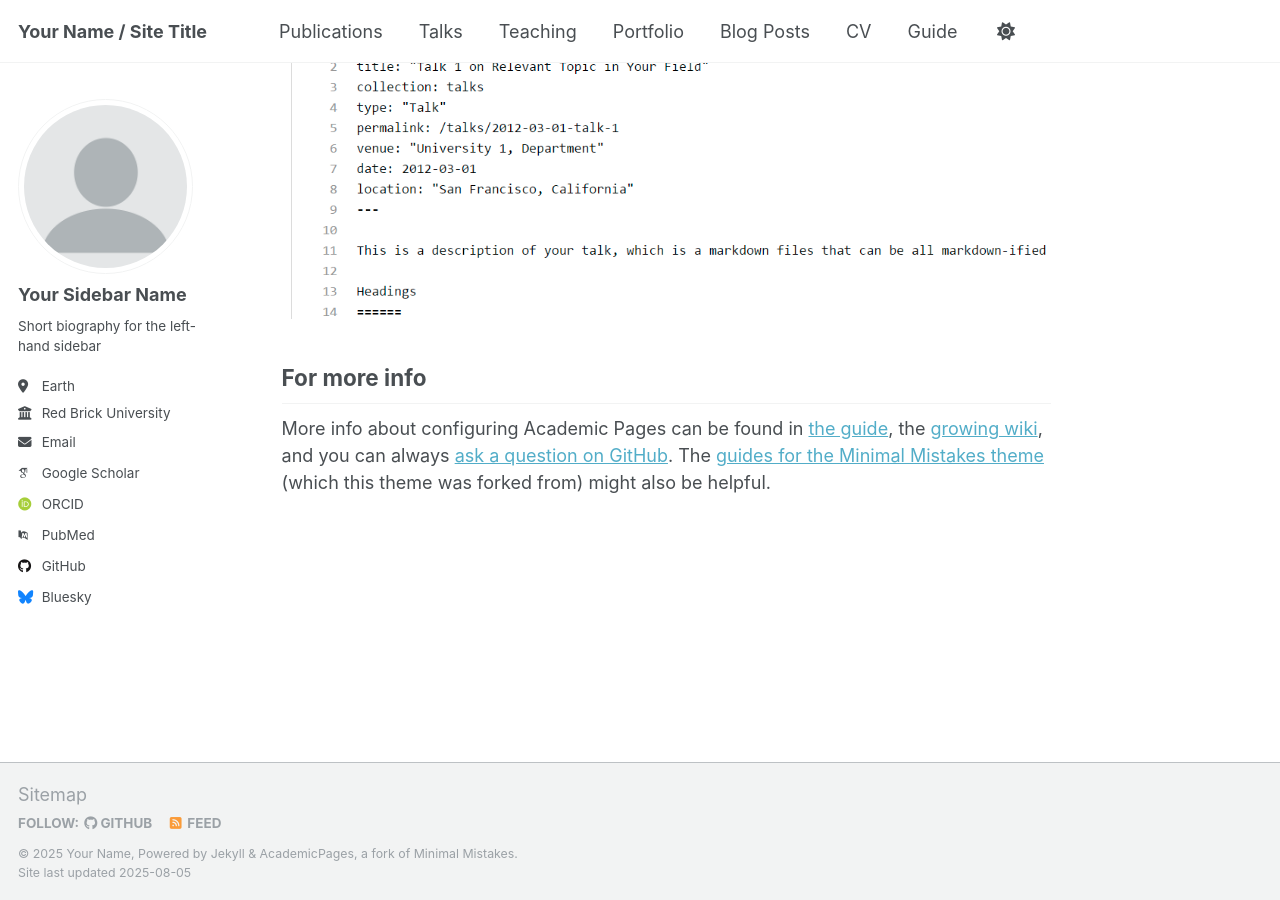
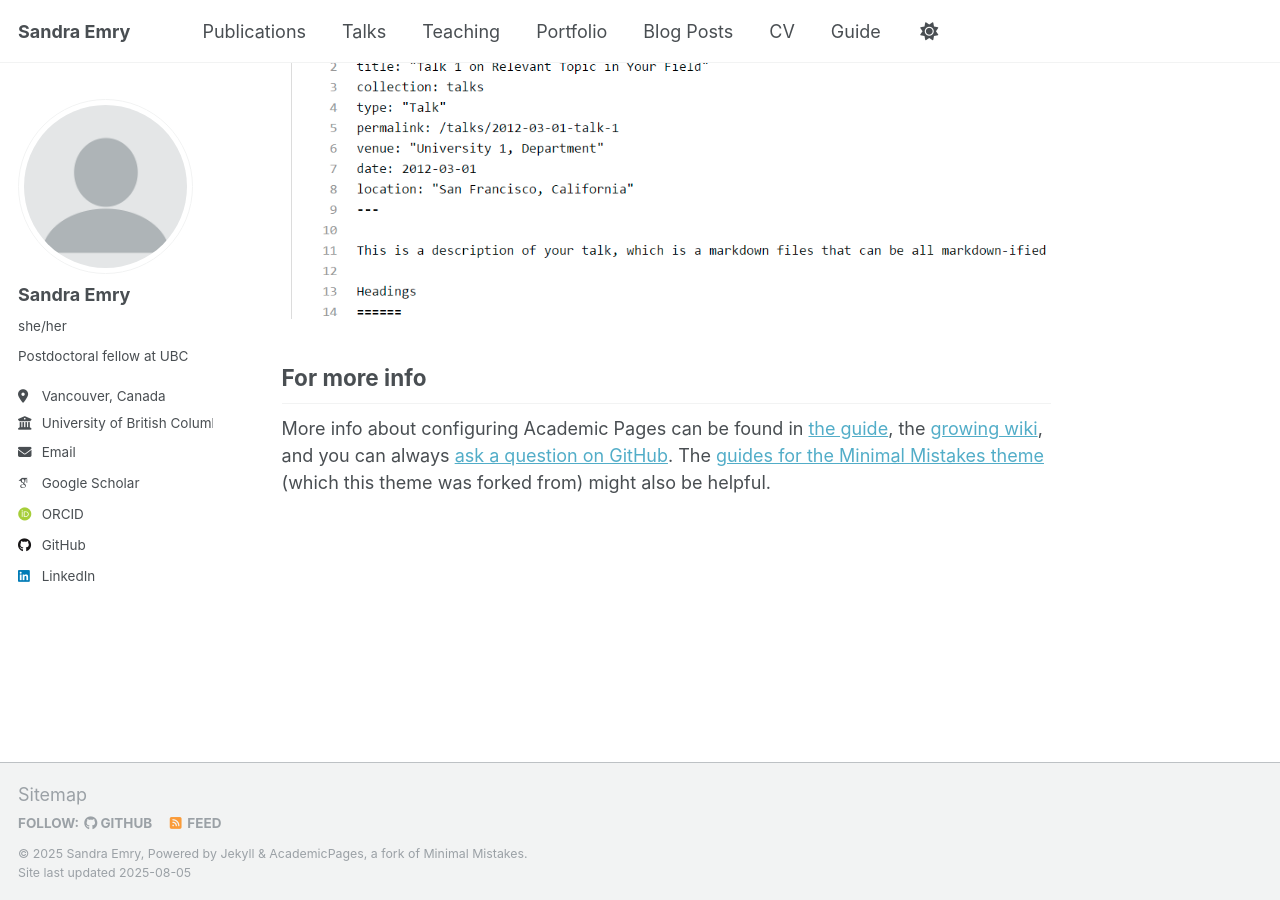
Before and after one commit to sandraemry/sandraemry, a Jekyll site: the page built from _pages/about.md, in a window 1280 px wide and 900 px high, scrolled down 2880 px. Built offline with Jekyll 4.4.1, drawn with Linux system fonts in a browser that asks for light colours; some web fonts are replaced; a script that is not in the unit is left out.

Commit message:
editing config.yml file with my info

```diff
--- a/_config.yml
+++ b/_config.yml
@@ -9,11 +9,11 @@
 # Basic Site Settings
 locale                   : "en-US"
 site_theme               : "default"
-title                    : "Your Name / Site Title"
+title                    : "Sandra Emry"
 title_separator          : "-"
-name                     : &name "Your Name"
+name                     : &name "Sandra Emry"
 description              : &description "personal description"
-url                      : https://academicpages.github.io # the base hostname & protocol for your site e.g. "https://[your GitHub username].github.io" or if you already have some other page hosted on Github then use "https://[your GitHub username].github.io/[Your Repo Name]"
+url                      : https://sandraemry.github.io # the base hostname & protocol for your site e.g. "https://[your GitHub username].github.io" or if you already have some other page hosted on Github then use "https://[your GitHub username].github.io/[Your Repo Name]"
 baseurl                  : "" # the subpath of your site, e.g. "/blog"
 repository               : "academicpages/academicpages.github.io"
 
@@ -23,23 +23,23 @@ repository               : "academicpages/academicpages.github.io"
 author:
   # Biographic information
   avatar           : "profile.png"
-  name             : "Your Sidebar Name"
-  pronouns         : # example: "she/her"
-  bio              : "Short biography for the left-hand sidebar"
-  location         : "Earth"
-  employer         : "Red Brick University"
+  name             : "Sandra Emry"
+  pronouns         : "she/her"
+  bio              : "Postdoctoral fellow at UBC"
+  location         : "Vancouver, Canada"
+  employer         : "University of British Columbia"
   uri              : # URL
-  email            : "none@example.org"
+  email            : "s.emry@oceans.ubc.ca"
 
   # Academic websites
   academia         : # URL
   arxiv            : # URL - Update with the correct link to your profile
-  googlescholar    : "https://scholar.google.com/citations?user=PS_CX0AAAAAJ"
+  googlescholar    : "https://scholar.google.com/citations?user=JJL4c4AAAAAJ&hl=en"
   inspire-hep      : # URL
   impactstory      : # URL
-  orcid            : "http://orcid.org/yourorcidurl"
+  orcid            : "https://orcid.org/0000-0001-6882-2105"
   semantic         : # URL
-  pubmed           : "https://www.ncbi.nlm.nih.gov/pubmed/?term=john+snow"
+  pubmed           : # URL
   researchgate     : # URL
   scopus           : # URL
 
@@ -47,13 +47,13 @@ author:
   bitbucket        : # Username - Update with your username on the site
   codepen          : # Username
   dribbble         : # Username
-  github           : "academicpages"
+  github           : "sandraemry"
   kaggle           : # Username
   stackoverflow    : # User number or user number and name (i.e., use "1" or "1/jeff-atwood")
 
   # Social media
   artstation       : # Username
-  bluesky          : "bsky.app" # Replace this with you Bluesky username
+  bluesky          : # Replace this with you Bluesky username
   facebook         : # Username
   flickr           : # Username
   foursquare       : # Username
@@ -62,7 +62,7 @@ author:
   keybase          : # Username
   instagram        : # Username
   lastfm           : # Username
-  linkedin         : # Username
+  linkedin         : "https://www.linkedin.com/in/sandra-emry-910b3b248/?original_referer=https%3A%2F%2Fwww%2Egoogle%2Ecom%2F&originalSubdomain=ca"
   mastodon         : # URL
   medium           : # URL
   pinterest        : # Username
@@ -80,12 +80,10 @@ author:
 
 # Publication Category - The following the list of publication categories and their headings
 publication_category:
-  books:
-    title: 'Books'
   manuscripts:
     title: 'Journal Articles'
   conferences:
-    title: 'Conference Papers'
+    title: 'Conference presentations'
 
 # Site Settings
 teaser                   :  # filename of teaser fallback teaser image placed in /images/, .e.g. "500x300.png"
```
Also changed, not shown: 2 other files.
